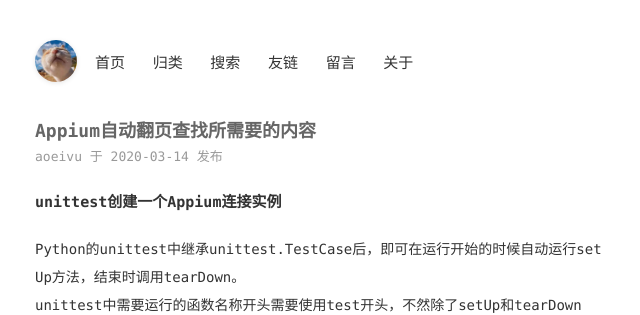
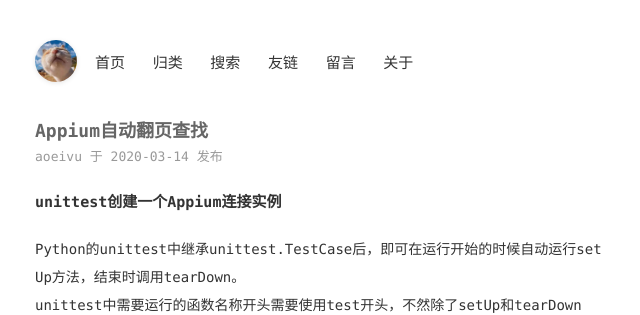
Before and after one commit to aoeivu/aoeivu, a Jekyll site: the page built from _posts/2020-03-14-Appium自动翻页查找所.md, in a window 1280 px wide. Shown: the top 315 px of the page, without its empty margins (319-959 px from the left). Built offline with Jekyll 4.4.1, drawn with Linux system fonts in a browser that asks for light colours; Markdown is read by kramdown in place of the engine named in the settings; comment, search, counter and statistics services are not loaded.

Commit message:
rename post

```diff
--- a/_posts/2020-03-14-Appium自动翻页查找所需要的内容.md
+++ b/_posts/2020-03-14-Appium自动翻页查找所.md
@@ -1,6 +1,6 @@
 ---
 layout: mypost
-title: Appium自动翻页查找所需要的内容
+title: Appium自动翻页查找
 categories: [Python]
 ---
 
```
